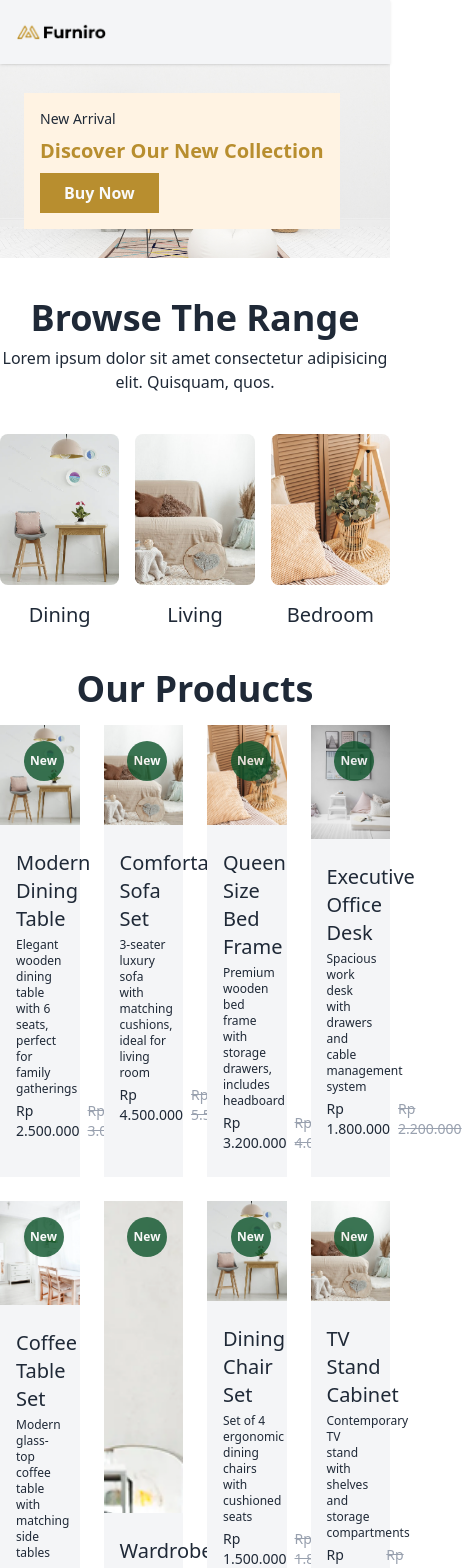
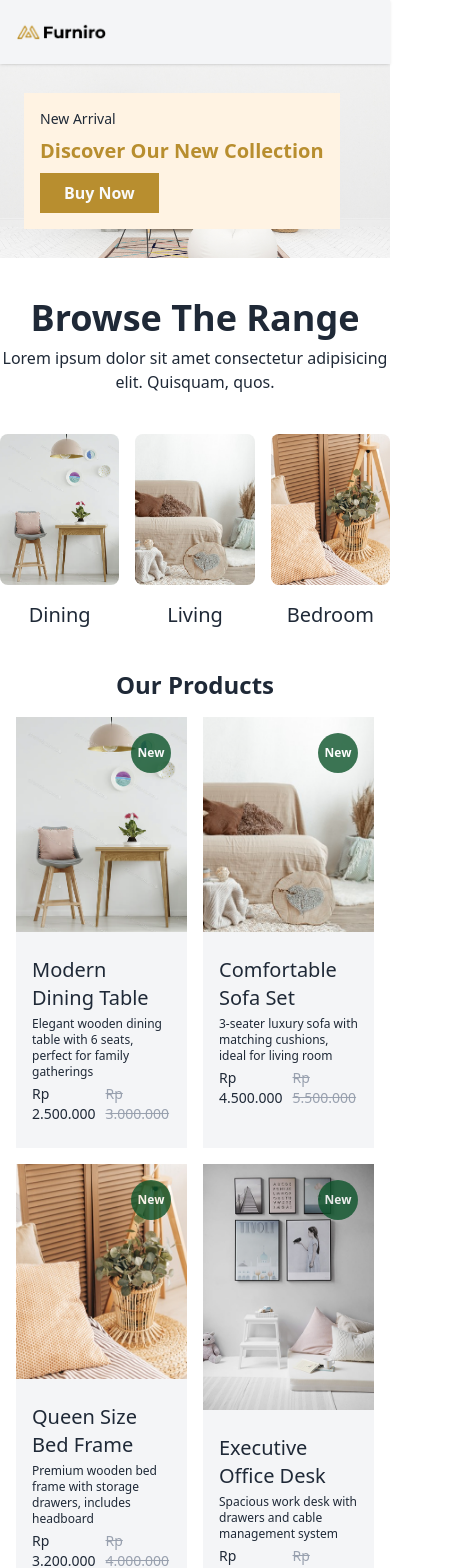
Before and after one commit to EmD-228/ecommerce-traning, a Vue app: page / in a window 390 px wide. Shown: the top 1568 px of the page, 462 px wide, since content can reach past the window. Built offline with nearby package versions, Linux system fonts and the light colour scheme; some icons are missing.

Commit message:
ui: make OurProducts responsive
- Change grid from 4 columns to responsive (grid-cols-2 sm:grid-cols-3 lg:grid-cols-4)
- Adjust heading size for mobile (text-2xl sm:text-4xl)
- Add responsive padding and gaps

```diff
--- a/src/components/OurProducts.vue
+++ b/src/components/OurProducts.vue
@@ -1,8 +1,8 @@
 <template>
     <div class="grid gap-4 items-center text-center mx-auto max-w-7xl">
 
-        <h2 class="text-4xl font-bold text-secondary mx-auto">Our Products</h2>
-        <div class="grid grid-cols-4 gap-6">
+        <h2 class="text-2xl sm:text-4xl font-bold text-secondary mx-auto">Our Products</h2>
+        <div class="grid grid-cols-2 sm:grid-cols-3 lg:grid-cols-4 gap-4 sm:gap-6 px-4 lg:px-0 place-items-stretch">
             <OurProductItem v-for="product in products" :key="product.id" :image="getImageUrl(product.image)"
                 :itemName="product.itemName" :itemDescription="product.itemDescription" :itemPrice="product.itemPrice"
                 :itemOldPrice="product.itemOldPrice" />
```
